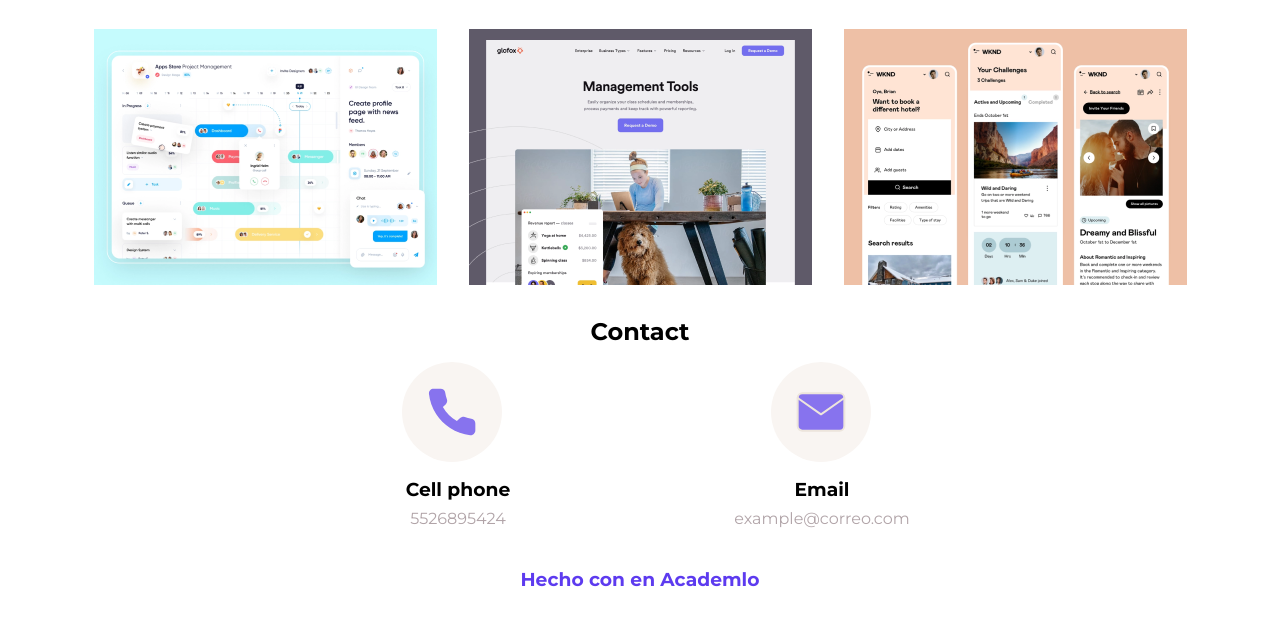
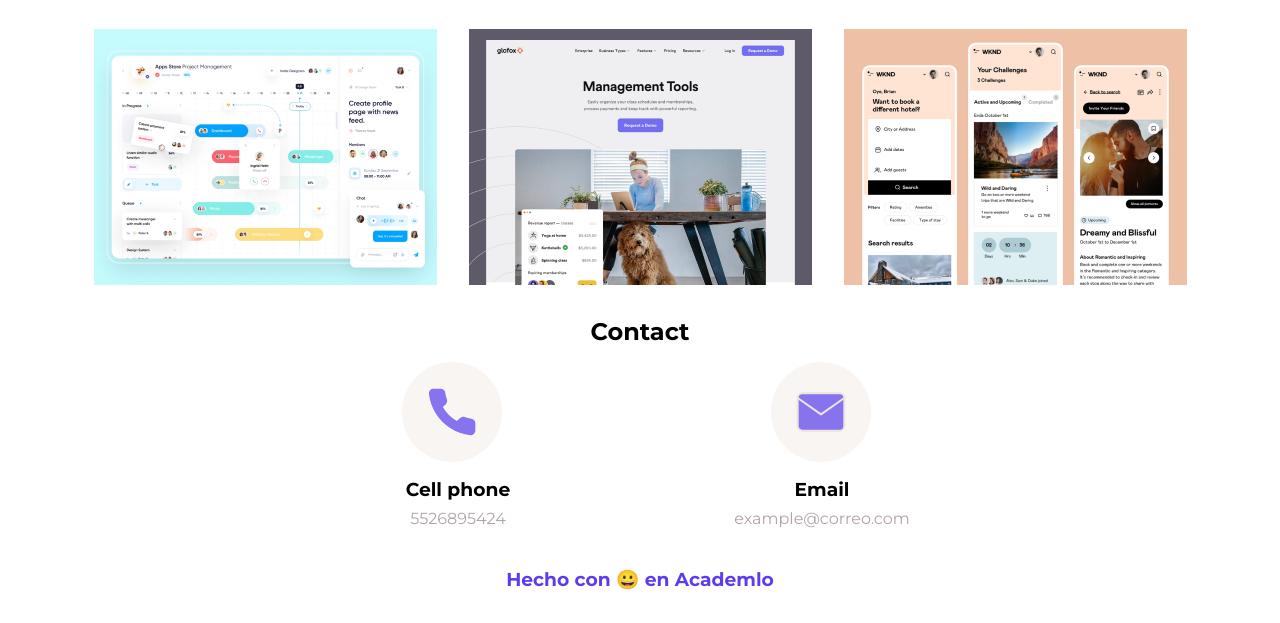
Before and after one commit to LuisD182/Portfolio, a plain HTML site: page index.html in a window 1280 px wide. Shown: the part 1415-2038 px from the top of the page. Drawn offline with nearby package versions, Linux system fonts and the light colour scheme.

Commit message:
añadiendo emoji en footer

```diff
--- a/index.html
+++ b/index.html
@@ -323,7 +323,7 @@
         </section>
     </main>
     <footer>
-        <h3>Hecho con  en Academlo</h3>
+        <h3>Hecho con &#128512  en Academlo</h3>
     </footer>
 </body>
 </html>
```
